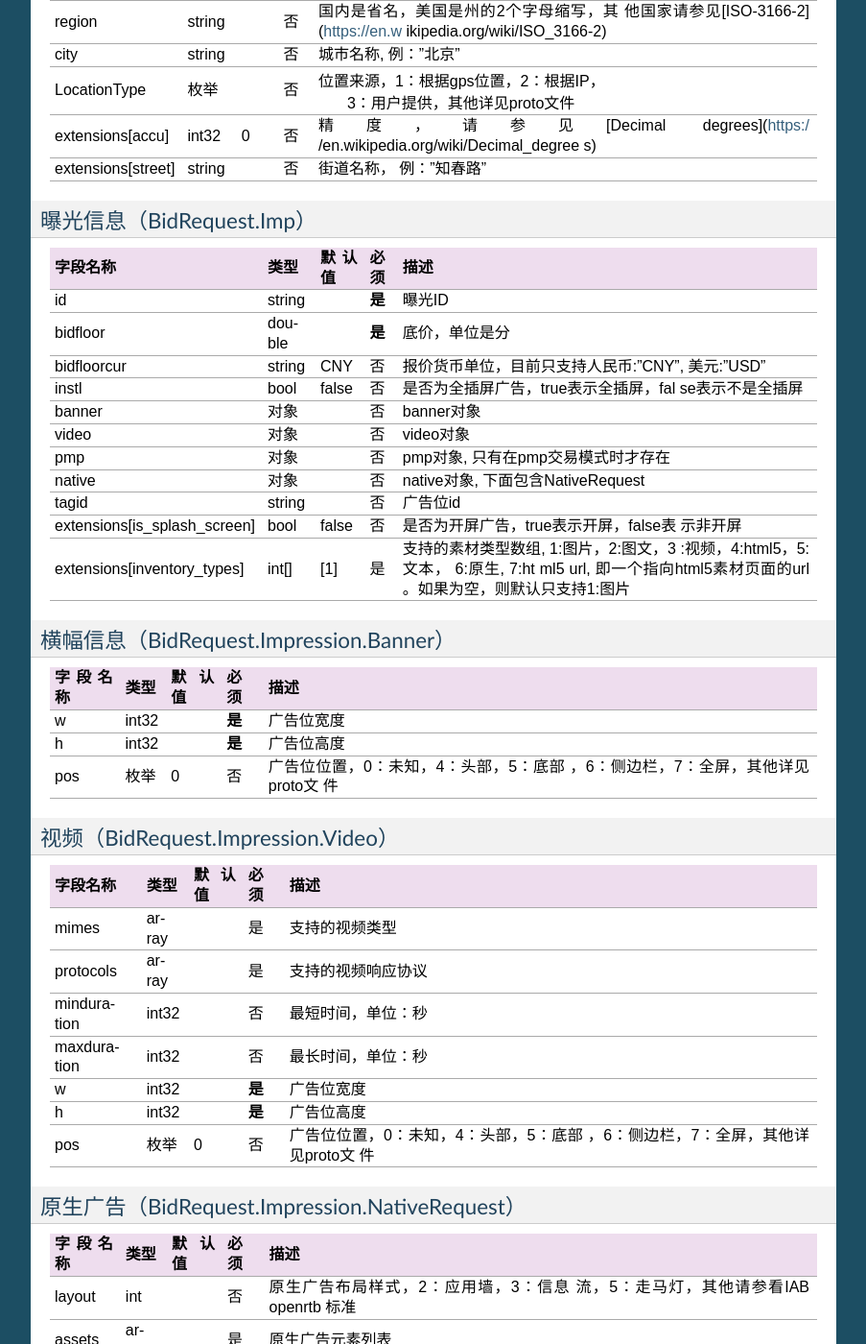
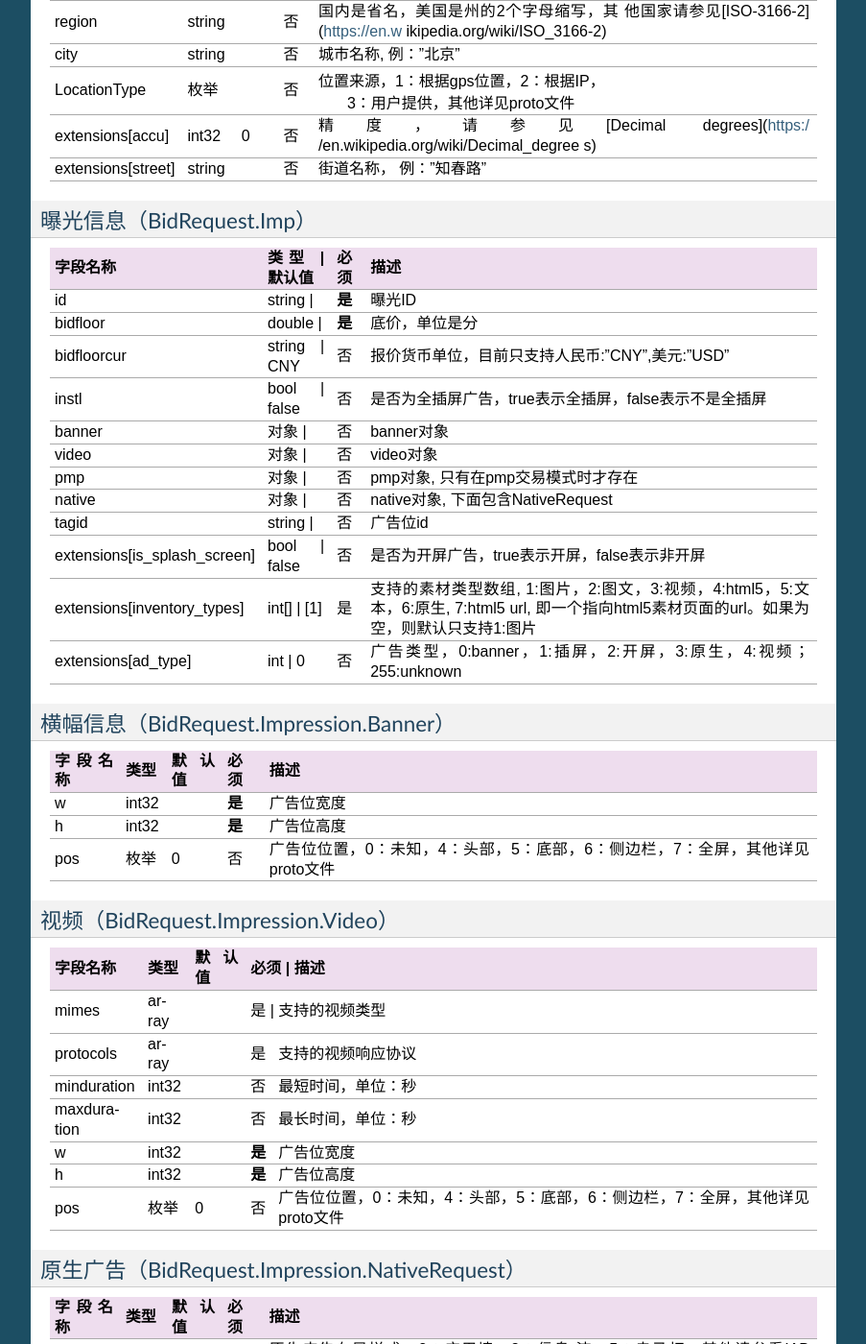
Before and after one commit to yumimobi/adx_dsp_doc, a Sphinx documentation site: the page built from docs/dsp_rtb_pb.rst, in a window 1280 px wide and 1400 px high, scrolled down 2691 px. Shown: the whole window at 96% size, without its empty margins (198-1101 px from the left). Built offline with Sphinx 7.4.7, drawn with Linux system fonts in a browser that asks for light colours.

Commit message:
补充广告形式字段

```diff
--- a/docs/dsp_rtb_json.rst
+++ b/docs/dsp_rtb_json.rst
@@ -230,7 +230,8 @@ Geo对象扩展（BidRequest.Device.Geo.Ext）
 +------------------+----------+---------------+-------+------------------------------------------------------------------------------------------------------------------------------------------------+
 | inventory_types  | int[]    | [1]           | 是    | 支持的素材类型数组, 1:图片，2:图文，3:视频，4:html5，5:文本， 6:原生, 7:html5 url, 即一个指向html5素材页面的url。如果为空，则默认只支持1:图片  |
 +------------------+----------+---------------+-------+------------------------------------------------------------------------------------------------------------------------------------------------+
-
+| ad_type          | int      | 0             | 否    | 广告类型，0:banner，1:插屏，2:开屏，3:原生，4:视频；255:unknown                                                                                |
++------------------+----------+---------------+-------+------------------------------------------------------------------------------------------------------------------------------------------------+
 
 横幅信息（BidRequest.Impression.Banner）
 ~~~~~~~~~~~~~~~~~~~~~~~~~~~~~~~~~~~~~~~~~
--- a/docs/dsp_rtb_pb.rst
+++ b/docs/dsp_rtb_pb.rst
@@ -211,81 +211,68 @@ Geo对象（BidRequest.Device.Geo）
 ~~~~~~~~~~~~~~~~~~~~~~~~~~~~~
 
 
-+-----------------------------+----------+---------------+-------+--------------------------------------+
-| 字段名称                    | 类型     | 默认值        | 必须  | 描述                                 |
-+=============================+==========+===============+=======+======================================+
-| id                          | string   |               | **是**| 曝光ID                               |
-|                             |          |               |       |                                      |
-+-----------------------------+----------+---------------+-------+--------------------------------------+
-| bidfloor                    | double   |               | **是**| 底价，单位是分                       |
-|                             |          |               |       |                                      |
-+-----------------------------+----------+---------------+-------+--------------------------------------+
-| bidfloorcur                 | string   | CNY           | 否    | 报价货币单位，目前只支持人民币:"CNY",|
-|                             |          |               |       | 美元:"USD"                           |
-+-----------------------------+----------+---------------+-------+--------------------------------------+
-| instl                       | bool     | false         | 否    | 是否为全插屏广告，true表示全插屏，fal|
-|                             |          |               |       | se表示不是全插屏                     |
-+-----------------------------+----------+---------------+-------+--------------------------------------+
-| banner                      | 对象     |               | 否    | banner对象                           |
-+-----------------------------+----------+---------------+-------+--------------------------------------+
-| video                       | 对象     |               | 否    | video对象                            |
-+-----------------------------+----------+---------------+-------+--------------------------------------+
-| pmp                         | 对象     |               | 否    | pmp对象, 只有在pmp交易模式时才存在   |
-+-----------------------------+----------+---------------+-------+--------------------------------------+
-| native                      | 对象     |               | 否    | native对象, 下面包含NativeRequest    |
-+-----------------------------+----------+---------------+-------+--------------------------------------+
-| tagid                       | string   |               | 否    | 广告位id                             |
-+-----------------------------+----------+---------------+-------+--------------------------------------+
-| extensions[is_splash_screen]| bool     | false         | 否    | 是否为开屏广告，true表示开屏，false表|
-|                             |          |               |       | 示非开屏                             |
-+-----------------------------+----------+---------------+-------+--------------------------------------+
-| extensions[inventory_types] | int[]    | [1]           | 是    | 支持的素材类型数组, 1:图片，2:图文，3|
-|                             |          |               |       | :视频，4:html5，5:文本， 6:原生, 7:ht|
-|                             |          |               |       | ml5 url, 即一个指向html5素材页面的url|
-|                             |          |               |       | 。如果为空，则默认只支持1:图片       |
-+-----------------------------+----------+---------------+-------+--------------------------------------+
++-----------------------------+--------------------------+-------+----------------------------------------------------------------------------------------------------------------------------------------------------+
+| 字段名称                    | 类型     | 默认值        | 必须  | 描述                                                                                                                                               |
++=============================+==========+===============+=======+====================================================================================================================================================+
+| id                          | string   |               | **是**| 曝光ID                                                                                                                                             |
++-----------------------------+--------------------------+-------+----------------------------------------------------------------------------------------------------------------------------------------------------+
+| bidfloor                    | double   |               | **是**| 底价，单位是分                                                                                                                                     |
++-----------------------------+--------------------------+-------+----------------------------------------------------------------------------------------------------------------------------------------------------+
+| bidfloorcur                 | string   | CNY           | 否    | 报价货币单位，目前只支持人民币:"CNY",美元:"USD"                                                                                                    |
++-----------------------------+--------------------------+-------+----------------------------------------------------------------------------------------------------------------------------------------------------+
+| instl                       | bool     | false         | 否    | 是否为全插屏广告，true表示全插屏，false表示不是全插屏                                                                                              |
++-----------------------------+--------------------------+-------+----------------------------------------------------------------------------------------------------------------------------------------------------+
+| banner                      | 对象     |               | 否    | banner对象                                                                                                                                         |
++-----------------------------+--------------------------+-------+----------------------------------------------------------------------------------------------------------------------------------------------------+
+| video                       | 对象     |               | 否    | video对象                                                                                                                                          |
++-----------------------------+--------------------------+-------+----------------------------------------------------------------------------------------------------------------------------------------------------+
+| pmp                         | 对象     |               | 否    | pmp对象, 只有在pmp交易模式时才存在                                                                                                                 |
++-----------------------------+--------------------------+-------+----------------------------------------------------------------------------------------------------------------------------------------------------+
+| native                      | 对象     |               | 否    | native对象, 下面包含NativeRequest                                                                                                                  |
++-----------------------------+--------------------------+-------+----------------------------------------------------------------------------------------------------------------------------------------------------+
+| tagid                       | string   |               | 否    | 广告位id                                                                                                                                           |
++-----------------------------+--------------------------+-------+----------------------------------------------------------------------------------------------------------------------------------------------------+
+| extensions[is_splash_screen]| bool     | false         | 否    | 是否为开屏广告，true表示开屏，false表示非开屏                                                                                                      |
++-----------------------------+--------------------------+-------+----------------------------------------------------------------------------------------------------------------------------------------------------+
+| extensions[inventory_types] | int[]    | [1]           | 是    | 支持的素材类型数组, 1:图片，2:图文，3:视频，4:html5，5:文本，6:原生, 7:html5 url, 即一个指向html5素材页面的url。如果为空，则默认只支持1:图片       |
++-----------------------------+--------------------------+-------+----------------------------------------------------------------------------------------------------------------------------------------------------+
+| extensions[ad_type]         | int      | 0             | 否    | 广告类型，0:banner，1:插屏，2:开屏，3:原生，4:视频；255:unknown                                                                                    |
++-----------------------------+--------------------------+-------+----------------------------------------------------------------------------------------------------------------------------------------------------+
+
 
 横幅信息（BidRequest.Impression.Banner）
 ~~~~~~~~~~~~~~~~~~~~~~~~~~~~~~~~~~~~~~
 
-+-------------------------+----------+---------------+-------+--------------------------------------+
-| 字段名称                | 类型     | 默认值        | 必须  | 描述                                 |
-+=========================+==========+===============+=======+======================================+
-| w                       | int32    |               | **是**| 广告位宽度                           |
-|                         |          |               |       |                                      |
-+-------------------------+----------+---------------+-------+--------------------------------------+
-| h                       | int32    |               | **是**| 广告位高度                           |
-|                         |          |               |       |                                      |
-+-------------------------+----------+---------------+-------+--------------------------------------+
-| pos                     | 枚举     | 0             | 否    | 广告位位置，0：未知，4：头部，5：底部|
-|                         |          |               |       | ，6：侧边栏，7：全屏，其他详见proto文|
-|                         |          |               |       | 件                                   |
-+-------------------------+----------+---------------+-------+--------------------------------------+
++-------------------------+----------+---------------+--------+-----------------------------------------------------------------------------------+
+| 字段名称                | 类型     | 默认值        | 必须   | 描述                                                                              |
++=========================+==========+===============+========+===================================================================================+
+| w                       | int32    |               | **是** | 广告位宽度                                                                        |
++-------------------------+----------+---------------+--------+-----------------------------------------------------------------------------------+
+| h                       | int32    |               | **是** | 广告位高度                                                                        |
++-------------------------+----------+---------------+--------+-----------------------------------------------------------------------------------+
+| pos                     | 枚举     | 0             | 否     | 广告位位置，0：未知，4：头部，5：底部，6：侧边栏，7：全屏，其他详见proto文件      |
++-------------------------+----------+---------------+--------+-----------------------------------------------------------------------------------+
 
 视频（BidRequest.Impression.Video）
 ~~~~~~~~~~~~~~~~~~~~~~~~~~~~~~~~~~~~~~~
 
-+-------------------------+----------+---------------+-------+--------------------------------------+
-| 字段名称                | 类型     | 默认值        | 必须  | 描述                                 |
-+=========================+==========+===============+=======+======================================+
-| mimes                   | array    |               | 是    | 支持的视频类型                       |
-+-------------------------+----------+---------------+-------+--------------------------------------+
-| protocols               | array    |               | 是    | 支持的视频响应协议                   |
-+-------------------------+----------+---------------+-------+--------------------------------------+
-| minduration             | int32    |               | 否    | 最短时间，单位：秒                   |
-+-------------------------+----------+---------------+-------+--------------------------------------+
-| maxduration             | int32    |               | 否    | 最长时间，单位：秒                   |
-+-------------------------+----------+---------------+-------+--------------------------------------+
-| w                       | int32    |               | **是**| 广告位宽度                           |
-|                         |          |               |       |                                      |
-+-------------------------+----------+---------------+-------+--------------------------------------+
-| h                       | int32    |               | **是**| 广告位高度                           |
-|                         |          |               |       |                                      |
-+-------------------------+----------+---------------+-------+--------------------------------------+
-| pos                     | 枚举     | 0             | 否    | 广告位位置，0：未知，4：头部，5：底部|
-|                         |          |               |       | ，6：侧边栏，7：全屏，其他详见proto文|
-|                         |          |               |       | 件                                   |
-+-------------------------+----------+---------------+-------+--------------------------------------+
++-------------------------+----------+---------------+--------+-----------------------------------------------------------------------------------+
+| 字段名称                | 类型     | 默认值        | 必须   | 描述                                                                              |
++=========================+==========+===============+=======+====================================================================================+
+| mimes                   | array    |               | 是     | 支持的视频类型                                                                    |
++-------------------------+----------+---------------+--------+-----------------------------------------------------------------------------------+
+| protocols               | array    |               | 是     | 支持的视频响应协议                                                                |
++-------------------------+----------+---------------+--------+-----------------------------------------------------------------------------------+
+| minduration             | int32    |               | 否     | 最短时间，单位：秒                                                                |
++-------------------------+----------+---------------+--------+-----------------------------------------------------------------------------------+
+| maxduration             | int32    |               | 否     | 最长时间，单位：秒                                                                |
++-------------------------+----------+---------------+--------+-----------------------------------------------------------------------------------+
+| w                       | int32    |               | **是** | 广告位宽度                                                                        |
++-------------------------+----------+---------------+--------+-----------------------------------------------------------------------------------+
+| h                       | int32    |               | **是** | 广告位高度                                                                        |
++-------------------------+----------+---------------+--------+-----------------------------------------------------------------------------------+
+| pos                     | 枚举     | 0             | 否     | 广告位位置，0：未知，4：头部，5：底部，6：侧边栏，7：全屏，其他详见proto文件      |
++-------------------------+----------+---------------+--------+-----------------------------------------------------------------------------------+
 
 原生广告（BidRequest.Impression.NativeRequest）
 ~~~~~~~~~~~~~~~~~~~~~~~~~~~~~~~~~~~~~~~~~~~~~~~
```
Also changed, not shown: other parts of docs/dsp_rtb_json.rst (+1 -1 lines).
